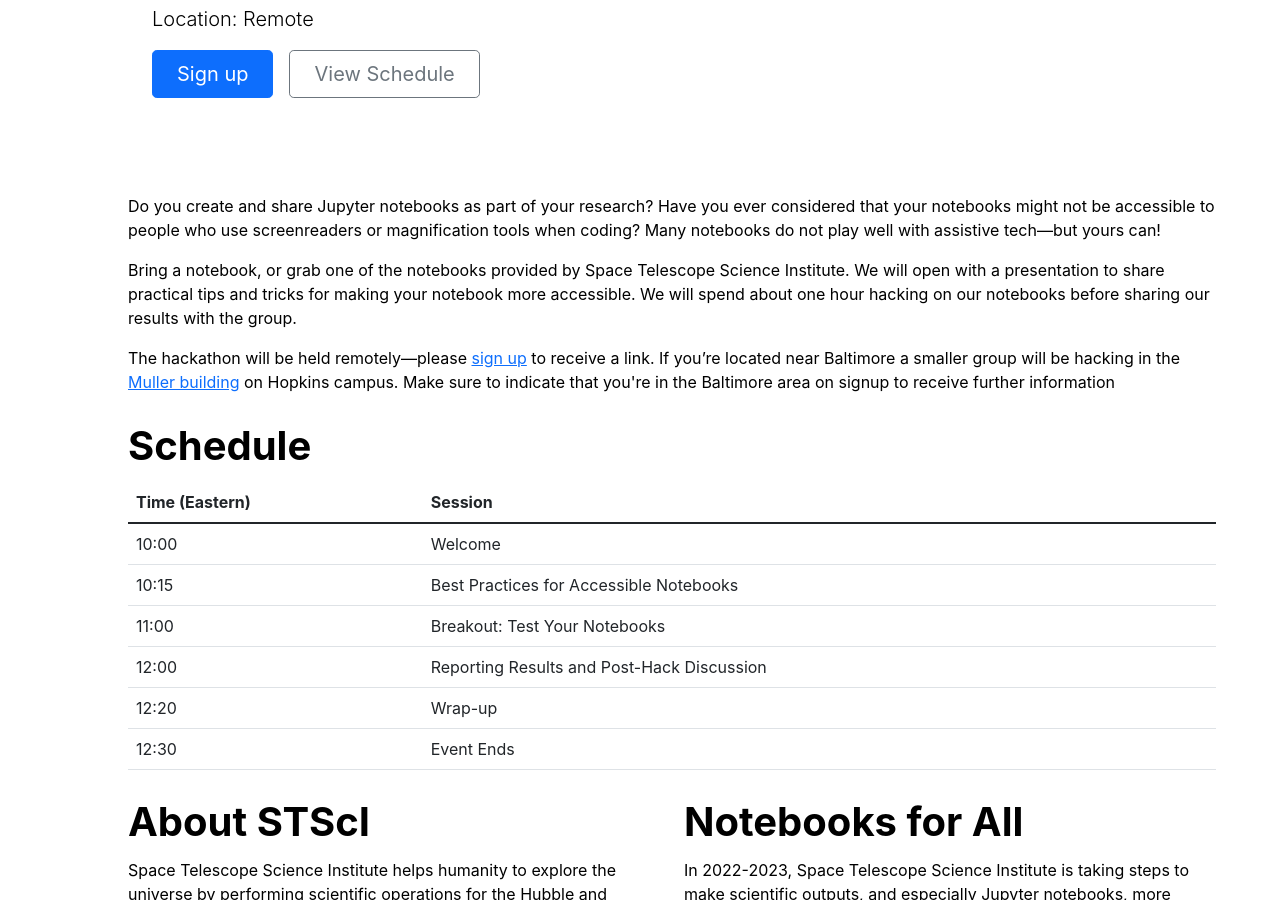
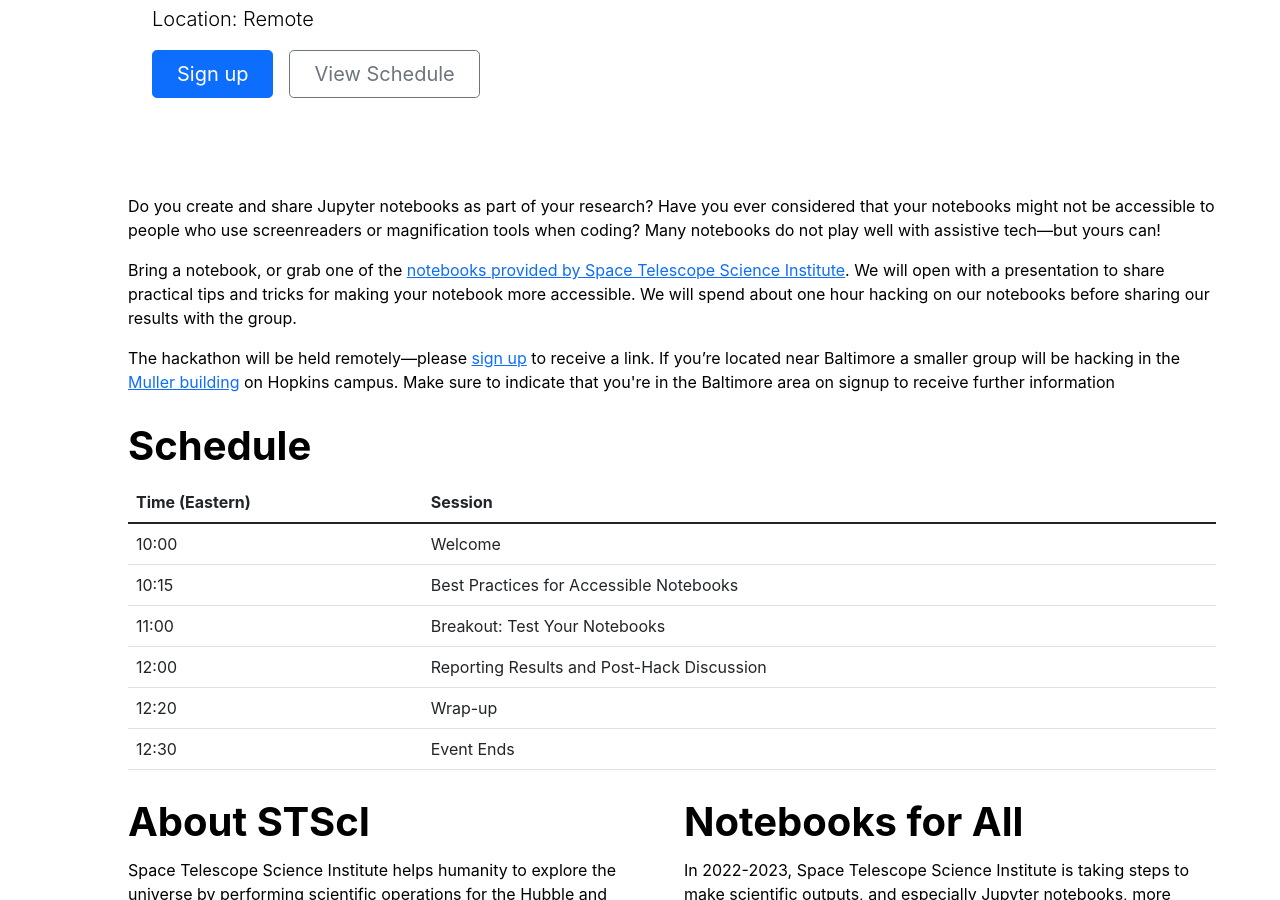
Before and after one commit to Iota-School/nonvisual_data_science_workshops, a Jekyll site: the page built from index.html, in a window 1280 px wide and 900 px high, scrolled down 342 px. Built offline with Jekyll 4.4.1, drawn with Linux system fonts in a browser that asks for light colours.

Commit message:
Added new STScI logo, added link to notebooks

```diff
--- a/_includes/footer.html
+++ b/_includes/footer.html
@@ -6,7 +6,7 @@
 <div class="container">
   <div class="row align-items-center">
     <div class="col">
-      <img style="width:inherit" src="assets/images/stsci-narrow.jpg" class="d-block mx-lg-auto img-fluid" alt="Space Telescope Science Institute logo" loading="lazy">
+      <img style="width:inherit" src="assets/images/STlogo.svg" class="d-block mx-lg-auto img-fluid" alt="Space Telescope Science Institute logo" loading="lazy">
     </div>
     <div class="col">
       <img style="width:inherit" src="assets/images/quansight.png" class="d-block mx-lg-auto img-fluid" alt="Quansight partner logo" loading="lazy">
--- a/index.html
+++ b/index.html
@@ -37,7 +37,7 @@
   Do you create and share Jupyter notebooks as part of your research? Have you ever considered that your notebooks might not be accessible to people who use screenreaders or magnification tools when coding? Many notebooks do not play well with assistive tech—but yours can!
 </p>
  <p>
-   Bring a notebook, or grab one of the notebooks provided by Space Telescope Science Institute. We will open with a presentation to share practical tips and tricks for making your notebook more accessible. We will spend about one hour hacking on our notebooks before sharing our results with the group.
+   Bring a notebook, or grab one of the <a target="_blank" href="https://spacetelescope.github.io/notebook-infrastructure/"> notebooks provided by Space Telescope Science Institute</a>. We will open with a presentation to share practical tips and tricks for making your notebook more accessible. We will spend about one hour hacking on our notebooks before sharing our results with the group.
  </p>
 
  <p>The hackathon will be held remotely—please <a target="_blank" href="https://docs.google.com/forms/d/e/1FAIpQLSeMMkmeo9KTJor5i5XGhYZzn5GnrmYJ8TEw5Oq1aFK_3hdAxg/viewform">sign up</a> to receive a link. If you’re located near Baltimore a smaller group will be hacking in the <a target="_blank" href="https://krieger.jhu.edu/singleton/venue/steven-muller-building-space-telescope-auditorium-3700-san-martin-dr/">Muller building</a> on Hopkins campus. Make sure to indicate that you're in the Baltimore area on signup to receive further information</p>
```
Also changed, not shown: assets/images/STlogo.svg (added).
